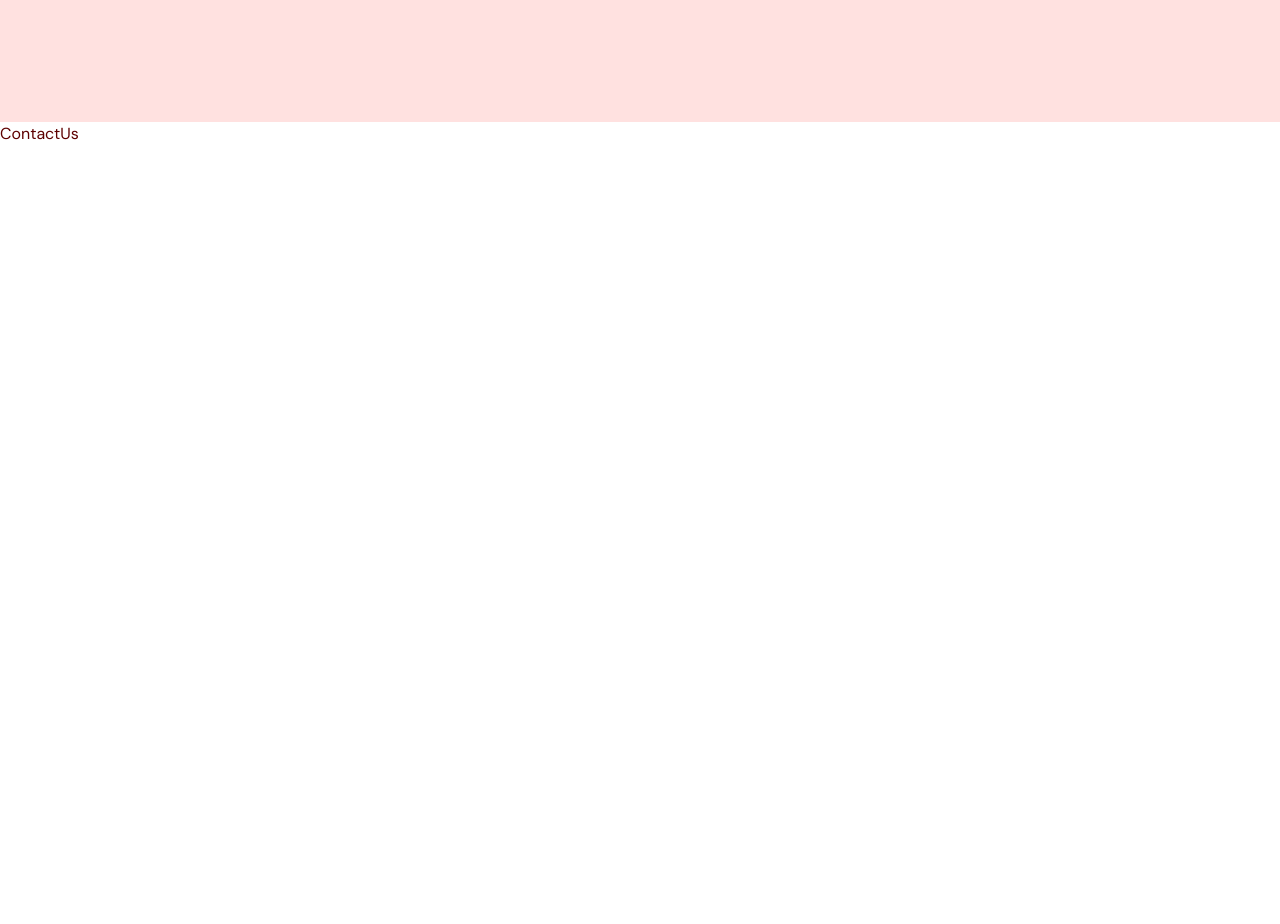
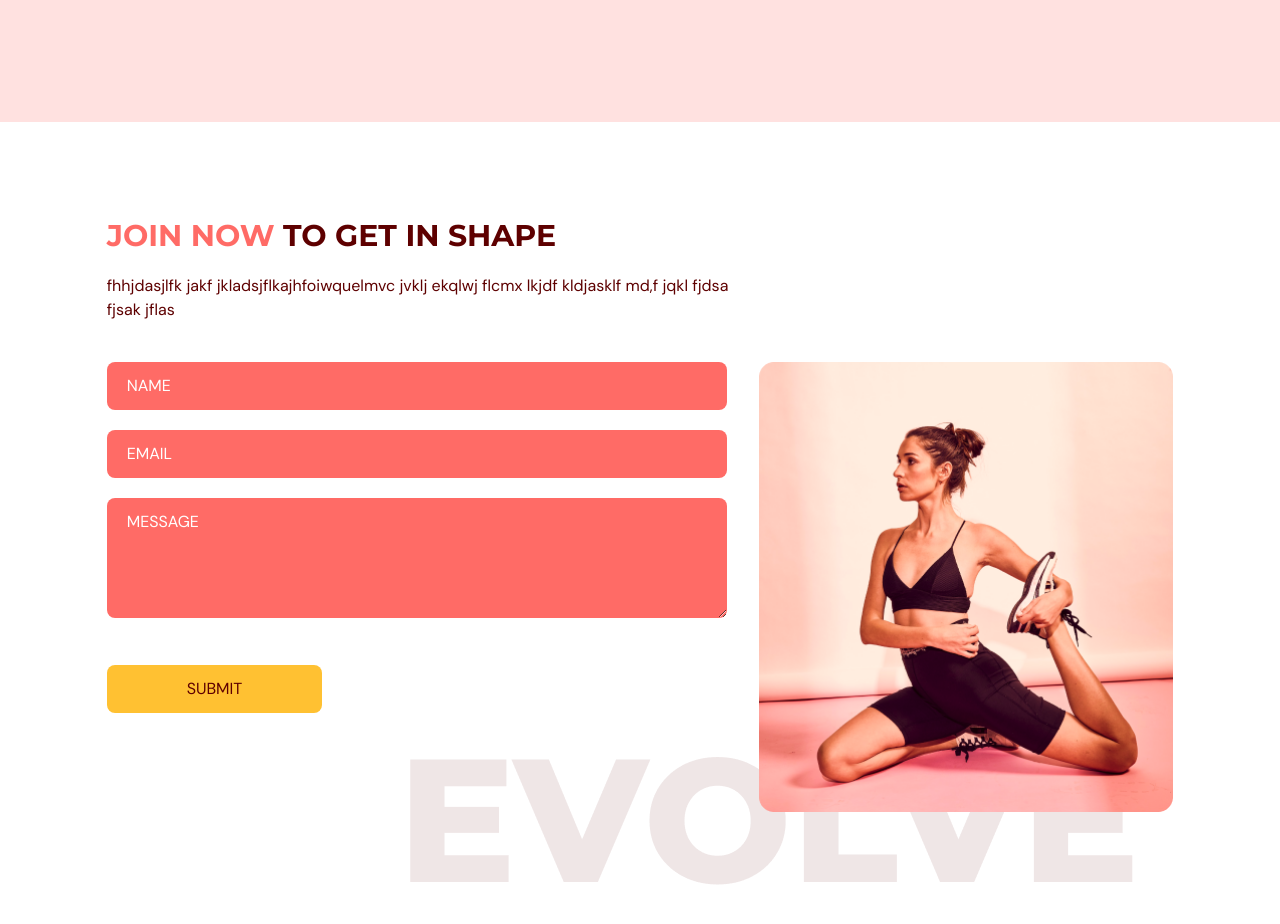
Before and after one commit to HlibHryshko/react-ts-fitness-web, a React (Vite) app: page / in a window 1280 px wide. Shown: the part 2820-3744 px from the top of the page. Before the commit the page ends 2966 px from the top, so only its background shows below. Built offline with nearby package versions, Linux system fonts and the light colour scheme.

Commit message:
contact us page is implemeted

```diff
--- a/src/views/contact-us/index.tsx
+++ b/src/views/contact-us/index.tsx
@@ -1,11 +1,156 @@
 import { SELECTED_PAGE } from "@/shared/types";
+import { motion } from "framer-motion";
+import { useForm } from "react-hook-form";
+import ContactUsPageGraphic from "@/assets/ContactUsPageGraphic.png";
+import HeaderText from "@/components/HeaderText";
 
 type Props = {
   setSelectedPage: (value: SELECTED_PAGE) => void;
 };
 
 const ContactUs = ({ setSelectedPage }: Props) => {
-  return <section id={SELECTED_PAGE.ContactUs}>ContactUs</section>;
+  const {
+    register,
+    trigger,
+    formState: { errors },
+  } = useForm();
+
+  const onSubmit = async (e: any) => {
+    const isValid = await trigger();
+    if (!isValid) {
+      e.preventDefault();
+    }
+  };
+
+  const inputStyles = `mb-5 w-full rounded-lg bg-primary-500 px-5 py-3 placeholder-white`;
+
+  return (
+    <section id={SELECTED_PAGE.ContactUs} className="mx-auto w-5/6 pb-32 pt-24">
+      <motion.div
+        onViewportEnter={() => {
+          setSelectedPage(SELECTED_PAGE.ContactUs);
+        }}
+      >
+        <motion.div
+          className="md:w-3/5"
+          initial="hidden"
+          whileInView="visible"
+          viewport={{ once: true, amount: 0.5 }}
+          transition={{ duration: 0.5 }}
+          variants={{
+            hidden: { opacity: 0, x: -50 },
+            visible: { opacity: 1, x: 0 },
+          }}
+        >
+          <HeaderText>
+            <span className="text-primary-500">join now</span> to get in shape
+          </HeaderText>
+          <p className="my-5">
+            fhhjdasjlfk jakf jkladsjflkajhfoiwquelmvc jvklj ekqlwj flcmx lkjdf
+            kldjasklf md,f jqkl fjdsa fjsak jflas
+          </p>
+        </motion.div>
+
+        {/* Form and Image */}
+        <div className="mt-10 justify-between gap-8 md:flex">
+          <motion.div
+            className="mt-10 basis-3/5 md:mt-0"
+            initial="hidden"
+            whileInView="visible"
+            viewport={{ once: true, amount: 0.5 }}
+            transition={{ duration: 0.5 }}
+            variants={{
+              hidden: { opacity: 0, y: 50 },
+              visible: { opacity: 1, y: 0 },
+            }}
+          >
+            <form
+              target="_blank"
+              onSubmit={onSubmit}
+              action="https://formsubmit.co/51d02b61663d2f0bdfcbbee48f525134"
+              method="POST"
+            >
+              <input
+                className={inputStyles}
+                type="text"
+                placeholder="NAME"
+                {...register("name", {
+                  required: true,
+                  maxLength: 100,
+                })}
+              />
+              {errors.name && (
+                <p className="mt-1 text-primary-500">
+                  {errors.name.type === "required" && "This field is required."}
+                  {errors.name.type === "maxLength" &&
+                    "Max length is 100 characters."}
+                </p>
+              )}
+              <input
+                className={inputStyles}
+                type="email"
+                placeholder="EMAIL"
+                {...register("email", {
+                  required: true,
+                  // pattern: /^[A-Z0-9._%+-]+@[A-Z0-9.-]+\.[A-Z]{2, }$/i,
+                })}
+              />
+              {errors.email && (
+                <p className="mt-1 text-primary-500">
+                  {errors.email.type === "required" &&
+                    "This field is required."}
+                  {/* {errors.email.type === "pattern" && "Invalid email address."} */}
+                </p>
+              )}
+              <textarea
+                className={inputStyles}
+                rows={4}
+                cols={50}
+                placeholder="MESSAGE"
+                {...register("message", {
+                  required: true,
+                  maxLength: 2000,
+                })}
+              />
+              {errors.message && (
+                <p className="mt-1 text-primary-500">
+                  {errors.message.type === "required" &&
+                    "This field is required."}
+                  {errors.message.type === "maxLength" &&
+                    "Max length is 2000 characters."}
+                </p>
+              )}
+              <button
+                type="submit"
+                className="mt-5 rounded-lg bg-secondary-500 px-20 py-3 transition duration-500 hover:text-white"
+              >
+                SUBMIT
+              </button>
+            </form>
+          </motion.div>
+          <motion.div
+            className="relative mt-16 basis-2/5 md:mt-0"
+            initial="hidden"
+            whileInView="visible"
+            viewport={{ once: true, amount: 0.5 }}
+            transition={{ delay: 0.2, duration: 0.5 }}
+            variants={{
+              hidden: { opacity: 0, y: 50 },
+              visible: { opacity: 1, y: 0 },
+            }}
+          >
+            <div className="w-full before:absolute before:-bottom-20 before:right-10 before:z-[-1] md:before:content-evolvetext">
+              <img
+                className="w-full"
+                alt="contact-us-page-graphic"
+                src={ContactUsPageGraphic}
+              />
+            </div>
+          </motion.div>
+        </div>
+      </motion.div>
+    </section>
+  );
 };
 
 export default ContactUs;
```
